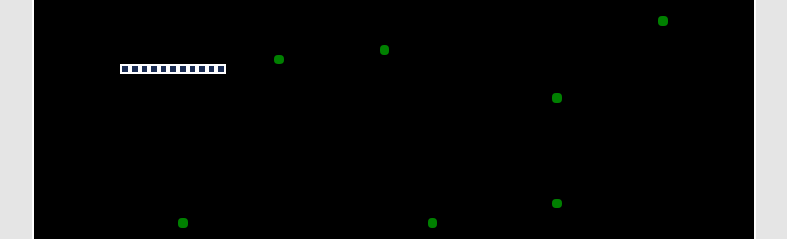
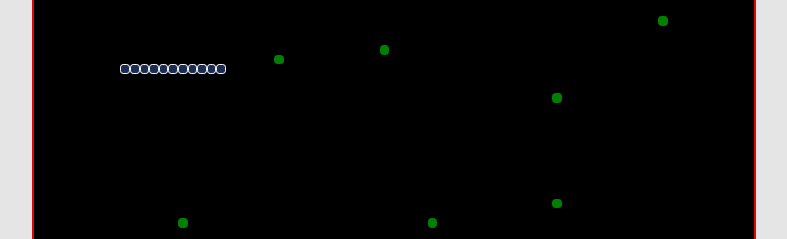
Before and after one commit to Naughty-Gamer/Fancy-Snake, a website with bundled scripts: page index.html in a window 1280 px wide. Shown: the part 446-685 px from the top of the page, 246-1033 px from the left. Built offline with nearby package versions, Linux system fonts and the light colour scheme.

Commit message:
minor changes

```diff
--- a/assets/styles.css
+++ b/assets/styles.css
@@ -10,7 +10,7 @@ body {
 
 #game-map {
     background-color: #000000; /* Sets the base color for the map */
-    border: 0.25vmin solid white;
+    border: 0.25vmin solid rgb(221, 6, 6);
     /* These 2 make it so that the height/width is always 90% of the narrowest dimension*/
     width: 90vmin;
     height: 90vmin;
@@ -27,8 +27,8 @@ body {
 
 .snake {
     background-color: #1b2d53; /* Sets the default color for the snake */
-    border: 0.25vmin solid white;
-    border-radius: 0.50;
+    border: 0.05vmin solid white;
+    border-radius: 0.4vmin;
 }
 
 .food {
--- a/package.json
+++ b/package.json
@@ -19,6 +19,7 @@
   "homepage": "https://github.com/F28WP-Dubai-Fancy-Snake/Snake-Game#readme",
   "dependencies": {
     "express": "^4.17.1",
+    "queue": "^6.0.1",
     "socket.io": "^2.3.0",
     "socket.io-client": "^2.3.0"
   },
```
Also changed, not shown: 1 other file.
